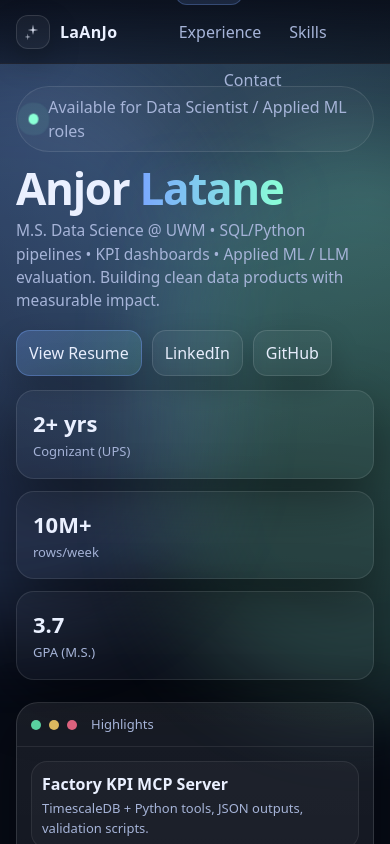
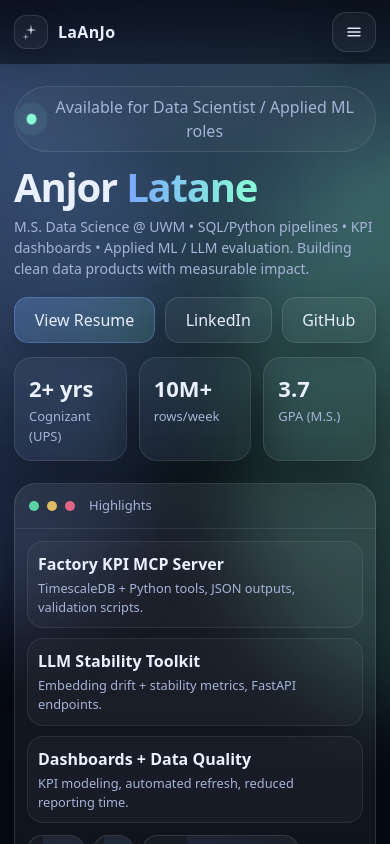
Before and after one commit to LaAnJo/anjor-portfolio, a React (Vite) app: page / in a window 390 px wide. Shown: the top 844 px of the page. Built offline with nearby package versions, Linux system fonts and the light colour scheme.

Commit message:
updated nav for mobile layout

```diff
--- a/src/App.css
+++ b/src/App.css
@@ -9,7 +9,6 @@
   --accent2: #8affd6;
   --shadow: 0 18px 60px rgba(0, 0, 0, 0.45);
 
-  /* layout vars */
   --container-max: 1600px;
   --container-pad: 28px;
   --nav-h: 64px;
@@ -23,20 +22,17 @@ html {
   scroll-behavior: smooth;
   width: 100%;
   max-width: 100%;
-  overflow-x: hidden; /* FIX: prevent right-gap overflow */
-  background: var(--bg); /* FIX: remove white edge */
+  overflow-x: hidden;
+  background: var(--bg);
 }
 
 body {
   margin: 0;
   font-family: system-ui, -apple-system, Segoe UI, Roboto, Arial, sans-serif;
-
-  /* FIX: full-page background always visible */
   min-height: 100vh;
   width: 100%;
   max-width: 100%;
   overflow-x: hidden;
-
   background: radial-gradient(
       1200px 800px at 18% 0%,
       rgba(122, 167, 255, 0.28),
@@ -53,15 +49,13 @@ body {
       transparent 60%
     ),
     var(--bg);
-
   color: var(--text);
 }
 
 #root {
-  min-height: 100vh; /* FIX: avoids bottom white space */
+  min-height: 100vh;
   width: 100%;
-  overflow-x: hidden; /* FIX: protects against any child overflow */
-  background: transparent;
+  overflow-x: hidden;
 }
 
 a {
@@ -76,16 +70,15 @@ a:hover {
   position: relative;
   min-height: 100vh;
   width: 100%;
-  overflow-x: hidden; /* FIX: hard stop right-side gap */
+  overflow-x: hidden;
 }
 
 /* animated blobs */
 .bgBlob {
   position: absolute;
-  inset: auto;
   width: 560px;
   height: 560px;
-  max-width: 100vw; /* FIX: prevent overflow */
+  max-width: 100vw;
   border-radius: 999px;
   filter: blur(44px);
   opacity: 0.22;
@@ -97,10 +90,9 @@ a:hover {
   left: -200px;
   top: 80px;
   background: rgba(122, 167, 255, 0.9);
-  animation-delay: 0s;
 }
 .b2 {
-  right: -140px; /* FIX: reduce right overflow (was -240px) */
+  right: -140px;
   top: 160px;
   background: rgba(138, 255, 214, 0.85);
   animation-delay: 1.4s;
@@ -127,7 +119,7 @@ a:hover {
 .nav {
   position: sticky;
   top: 0;
-  z-index: 50;
+  z-index: 60;
   backdrop-filter: blur(12px);
   background: linear-gradient(
     180deg,
@@ -157,7 +149,6 @@ a:hover {
   gap: 10px;
   align-items: center;
   color: var(--text);
-  text-decoration: none;
   font-weight: 700;
   letter-spacing: 0.02em;
 }
@@ -186,6 +177,7 @@ a:hover {
   border-radius: 12px;
   color: var(--muted);
   border: 1px solid transparent;
+  white-space: nowrap;
 }
 
 .navLink:hover {
@@ -206,6 +198,88 @@ a:hover {
   align-items: center;
 }
 
+/* mobile menu button */
+.menuBtn {
+  display: none;
+  border: 1px solid rgba(255, 255, 255, 0.12);
+  background: rgba(255, 255, 255, 0.04);
+  color: var(--text);
+  border-radius: 14px;
+  padding: 10px 12px;
+  box-shadow: 0 12px 30px rgba(0, 0, 0, 0.2);
+}
+
+/* mobile sheet */
+.sheetBackdrop {
+  position: fixed;
+  inset: 0;
+  background: rgba(0, 0, 0, 0.45);
+  opacity: 0;
+  pointer-events: none;
+  transition: opacity 0.2s ease;
+  z-index: 70;
+}
+.sheetBackdrop.open {
+  opacity: 1;
+  pointer-events: auto;
+}
+
+.mobileSheet {
+  position: fixed;
+  left: 0;
+  right: 0;
+  top: var(--nav-h);
+  transform: translateY(-10px);
+  opacity: 0;
+  pointer-events: none;
+  transition: opacity 0.2s ease, transform 0.2s ease;
+  z-index: 80;
+}
+.mobileSheet.open {
+  opacity: 1;
+  transform: translateY(0);
+  pointer-events: auto;
+}
+
+.mobileSheetInner {
+  margin: 0 auto;
+  max-width: var(--container-max);
+  padding: 12px var(--container-pad) 16px;
+  background: linear-gradient(
+    180deg,
+    rgba(7, 11, 22, 0.92),
+    rgba(7, 11, 22, 0.75)
+  );
+  border-bottom: 1px solid rgba(255, 255, 255, 0.1);
+  backdrop-filter: blur(12px);
+}
+
+.mobileLinks {
+  display: grid;
+  gap: 8px;
+  padding: 6px 0 12px;
+}
+
+.mobileLink {
+  text-align: left;
+  padding: 12px 12px;
+  border-radius: 14px;
+  border: 1px solid rgba(255, 255, 255, 0.1);
+  background: rgba(255, 255, 255, 0.03);
+  color: var(--text);
+  font-size: 14px;
+}
+.mobileLink.on {
+  background: rgba(122, 167, 255, 0.16);
+  border-color: rgba(122, 167, 255, 0.28);
+}
+
+.mobileCtas {
+  display: grid;
+  gap: 10px;
+  padding-top: 10px;
+}
+
 /* buttons */
 .btn {
   display: inline-flex;
@@ -219,14 +293,12 @@ a:hover {
   box-shadow: 0 12px 30px rgba(0, 0, 0, 0.2);
   transition: transform 0.2s ease, background 0.2s ease, border-color 0.2s ease;
 }
-
 .btn:hover {
   transform: translateY(-1px);
   background: rgba(255, 255, 255, 0.06);
   border-color: rgba(255, 255, 255, 0.18);
   text-decoration: none;
 }
-
 .btn.primary {
   background: linear-gradient(
     135deg,
@@ -235,7 +307,6 @@ a:hover {
   );
   border-color: rgba(122, 167, 255, 0.35);
 }
-
 .btn.ghost {
   background: rgba(255, 255, 255, 0.02);
   box-shadow: none;
@@ -246,7 +317,7 @@ a:hover {
   width: 100%;
   max-width: var(--container-max);
   margin: 0 auto;
-  padding: 22px var(--container-pad) 10px; /* FIX: reduces top padding */
+  padding: 22px var(--container-pad) 10px;
   min-height: calc(100vh - var(--nav-h));
   display: flex;
   align-items: center;
@@ -260,25 +331,6 @@ a:hover {
   align-items: start;
 }
 
-@media (max-width: 980px) {
-  .hero {
-    min-height: auto;
-    align-items: stretch;
-  }
-  .heroInner {
-    grid-template-columns: 1fr;
-  }
-  .navCtas {
-    display: none;
-  }
-}
-
-@media (max-width: 560px) {
-  :root {
-    --container-pad: 16px;
-  }
-}
-
 .kicker {
   display: inline-flex;
   align-items: center;
@@ -289,7 +341,6 @@ a:hover {
   background: rgba(255, 255, 255, 0.03);
   color: var(--muted);
 }
-
 .kDot {
   width: 10px;
   height: 10px;
@@ -298,7 +349,6 @@ a:hover {
   box-shadow: 0 0 0 6px rgba(138, 255, 214, 0.12);
   animation: pulse 2.4s ease-in-out infinite;
 }
-
 @keyframes pulse {
   0%,
   100% {
@@ -317,13 +367,6 @@ a:hover {
   letter-spacing: -0.03em;
   line-height: 1.03;
 }
-
-@media (max-width: 520px) {
-  .title {
-    font-size: 44px;
-  }
-}
-
 .glowText {
   background: linear-gradient(90deg, var(--accent), var(--accent2));
   -webkit-background-clip: text;
@@ -331,7 +374,6 @@ a:hover {
   color: transparent;
   filter: drop-shadow(0 10px 30px rgba(122, 167, 255, 0.18));
 }
-
 .subtitle {
   margin: 0 0 18px;
   color: var(--muted);
@@ -345,7 +387,6 @@ a:hover {
   gap: 10px;
   flex-wrap: wrap;
 }
-
 .ctaRow {
   margin: 8px 0 14px;
 }
@@ -357,25 +398,17 @@ a:hover {
   gap: 12px;
 }
 
-@media (max-width: 520px) {
-  .heroMeta {
-    grid-template-columns: 1fr;
-  }
-}
-
 .metaCard {
   border: 1px solid rgba(255, 255, 255, 0.1);
   background: rgba(255, 255, 255, 0.03);
   border-radius: 18px;
-  padding: 16px 16px;
+  padding: 16px;
   box-shadow: var(--shadow);
 }
-
 .metaNum {
   font-size: 22px;
   font-weight: 800;
 }
-
 .metaLabel {
   color: var(--muted);
   font-size: 13px;
@@ -393,7 +426,6 @@ a:hover {
   box-shadow: var(--shadow);
   overflow: hidden;
 }
-
 .glassHeader {
   display: flex;
   align-items: center;
@@ -401,7 +433,6 @@ a:hover {
   padding: 12px 14px;
   border-bottom: 1px solid rgba(255, 255, 255, 0.08);
 }
-
 .dot {
   width: 10px;
   height: 10px;
@@ -417,7 +448,6 @@ a:hover {
 .dot.red {
   background: #ff6f8f;
 }
-
 .glassTitle {
   margin-left: 6px;
   color: var(--muted);
@@ -427,22 +457,18 @@ a:hover {
 .glassBody {
   padding: 14px 14px 16px;
 }
-
 .hl {
-  padding: 10px 10px;
+  padding: 10px;
   border-radius: 16px;
   border: 1px solid rgba(255, 255, 255, 0.08);
   background: rgba(255, 255, 255, 0.03);
 }
-
 .hl + .hl {
   margin-top: 10px;
 }
-
 .hlTitle {
   font-weight: 750;
 }
-
 .hlDesc {
   margin-top: 3px;
   color: var(--muted);
@@ -455,7 +481,6 @@ a:hover {
   flex-wrap: wrap;
   gap: 8px;
 }
-
 .chip {
   font-size: 12px;
   padding: 7px 10px;
@@ -466,7 +491,6 @@ a:hover {
   position: relative;
   overflow: hidden;
 }
-
 .chip::after {
   content: "";
   position: absolute;
@@ -485,7 +509,6 @@ a:hover {
   transform: translateX(-30%);
   animation: shimmer 4s ease-in-out infinite;
 }
-
 @keyframes shimmer {
   0%,
   100% {
@@ -502,7 +525,6 @@ a:hover {
   gap: 10px;
   flex-wrap: wrap;
 }
-
 .mini {
   display: inline-flex;
   align-items: center;
@@ -513,12 +535,10 @@ a:hover {
   background: rgba(255, 255, 255, 0.03);
   color: var(--text);
 }
-
 .mini:hover {
   text-decoration: none;
   transform: translateY(-1px);
 }
-
 .miniIcon {
   display: grid;
   place-items: center;
@@ -541,26 +561,21 @@ a:hover {
   padding: 26px 0 10px;
   scroll-margin-top: 86px;
 }
-
 .sectionHead {
   margin-bottom: 12px;
 }
-
 .h2 {
   margin: 0 0 6px;
   font-size: 20px;
   letter-spacing: 0.01em;
 }
-
 .h3 {
   margin: 0 0 6px;
   font-size: 16px;
 }
-
 .muted {
   color: var(--muted);
 }
-
 .tiny {
   font-size: 12.5px;
 }
@@ -570,28 +585,19 @@ a:hover {
   grid-template-columns: repeat(3, minmax(0, 1fr));
   gap: 12px;
 }
-
-@media (max-width: 980px) {
-  .cardsGrid {
-    grid-template-columns: 1fr;
-  }
-}
-
 .projectCard {
   border-radius: 22px;
   border: 1px solid rgba(255, 255, 255, 0.12);
   background: rgba(255, 255, 255, 0.04);
   box-shadow: var(--shadow);
-  padding: 14px 14px;
+  padding: 14px;
 }
-
 .projectTop {
   display: flex;
   justify-content: space-between;
   align-items: flex-start;
   gap: 12px;
 }
-
 .pill {
   font-size: 12px;
   padding: 6px 10px;
@@ -600,11 +606,9 @@ a:hover {
   background: rgba(122, 167, 255, 0.12);
   color: var(--text);
 }
-
 .links {
   margin-top: 10px;
 }
-
 .linkBtn {
   display: inline-flex;
   align-items: center;
@@ -615,7 +619,6 @@ a:hover {
   background: rgba(255, 255, 255, 0.03);
   color: var(--text);
 }
-
 .linkBtn:hover {
   text-decoration: none;
   transform: translateY(-1px);
@@ -626,7 +629,6 @@ a:hover {
   display: grid;
   gap: 12px;
 }
-
 .tItem {
   position: relative;
   border-radius: 22px;
@@ -635,7 +637,6 @@ a:hover {
   box-shadow: var(--shadow);
   overflow: hidden;
 }
-
 .tLine {
   position: absolute;
   left: 0;
@@ -649,20 +650,16 @@ a:hover {
   );
   opacity: 0.75;
 }
-
 .tContent {
   padding: 14px 14px 14px 16px;
 }
-
 .space {
   justify-content: space-between;
 }
-
 .list {
   margin: 8px 0 0 18px;
   color: var(--muted);
 }
-
 .list li {
   margin: 6px 0;
 }
@@ -673,19 +670,12 @@ a:hover {
   grid-template-columns: repeat(3, minmax(0, 1fr));
   gap: 12px;
 }
-
-@media (max-width: 980px) {
-  .skillGrid {
-    grid-template-columns: 1fr;
-  }
-}
-
 .skillCard {
   border-radius: 22px;
   border: 1px solid rgba(255, 255, 255, 0.12);
   background: rgba(255, 255, 255, 0.04);
   box-shadow: var(--shadow);
-  padding: 14px 14px;
+  padding: 14px;
 }
 
 /* contact */
@@ -698,14 +688,12 @@ a:hover {
     rgba(138, 255, 214, 0.06)
   );
   box-shadow: var(--shadow);
-  padding: 16px 16px;
+  padding: 16px;
 }
-
 .contactTitle {
   font-weight: 800;
   font-size: 16px;
 }
-
 .contactBtns {
   margin-top: 12px;
   gap: 10px;
@@ -722,7 +710,6 @@ a:hover {
   color: var(--muted);
   font-size: 13px;
 }
-
 .sep {
   opacity: 0.6;
 }
@@ -733,7 +720,6 @@ a:hover {
   transform: translateY(14px);
   transition: opacity 0.65s ease, transform 0.65s ease;
 }
-
 [data-reveal].in {
   opacity: 1;
   transform: translateY(0);
@@ -744,11 +730,98 @@ a:hover {
   transition: transform 0.22s ease, border-color 0.22s ease,
     background 0.22s ease;
 }
-
 .hoverLift:hover {
   transform: translateY(-3px);
   border-color: rgba(122, 167, 255, 0.26);
   background: rgba(255, 255, 255, 0.05);
+}
+
+/* ------------------------- */
+/* ✅ RESPONSIVE FIXES        */
+/* ------------------------- */
+
+@media (max-width: 980px) {
+  /* Hide desktop links/ctas and show hamburger */
+  .navLinks {
+    display: none;
+  }
+  .navCtas {
+    display: none;
+  }
+  .menuBtn {
+    display: inline-flex;
+    align-items: center;
+    justify-content: center;
+  }
+
+  .hero {
+    min-height: auto;
+    align-items: stretch;
+  }
+  .heroInner {
+    grid-template-columns: 1fr;
+  }
+
+  .cardsGrid {
+    grid-template-columns: 1fr;
+  }
+  .skillGrid {
+    grid-template-columns: 1fr;
+  }
+}
+
+@media (max-width: 560px) {
+  :root {
+    --container-pad: 14px;
+  }
+
+  .title {
+    font-size: 40px;
+    line-height: 1.06;
+  }
+  .subtitle {
+    font-size: 14px;
+  }
+
+  .kicker {
+    width: 100%;
+    justify-content: center;
+    text-align: center;
+  }
+
+  /* Make CTA buttons look nice on phone */
+  .ctaRow {
+    gap: 10px;
+  }
+  .ctaRow .btn {
+    flex: 1 1 auto;
+    justify-content: center;
+  }
+
+  /* Cards spacing + readable */
+  .metaCard {
+    padding: 14px;
+  }
+  .glassBody {
+    padding: 12px;
+  }
+  .hlDesc {
+    font-size: 12.8px;
+  }
+
+  /* Chips wrap better */
+  .chip {
+    font-size: 11.5px;
+    padding: 6px 9px;
+  }
+
+  /* Pull blobs in so they don't create right-gap on very small screens */
+  .b1 {
+    left: -260px;
+  }
+  .b2 {
+    right: -220px;
+  }
 }
 
 /* reduced motion */
--- a/src/App.jsx
+++ b/src/App.jsx
@@ -87,6 +87,30 @@ function Icon({ name }) {
           />
         </svg>
       );
+    case "menu":
+      return (
+        <svg {...common}>
+          <path
+            d="M4 7h16M4 12h16M4 17h16"
+            stroke="currentColor"
+            strokeWidth="1.9"
+            strokeLinecap="round"
+            opacity=".95"
+          />
+        </svg>
+      );
+    case "x":
+      return (
+        <svg {...common}>
+          <path
+            d="M6 6l12 12M18 6L6 18"
+            stroke="currentColor"
+            strokeWidth="1.9"
+            strokeLinecap="round"
+            opacity=".95"
+          />
+        </svg>
+      );
     default:
       return null;
   }
@@ -134,6 +158,8 @@ export default function App() {
   useInViewReveal();
 
   const [active, setActive] = useState("top");
+  const [mobileOpen, setMobileOpen] = useState(false);
+
   const sections = useMemo(
     () => [
       { id: "top", label: "Home" },
@@ -162,8 +188,33 @@ export default function App() {
     return () => window.removeEventListener("scroll", handler);
   }, [sections]);
 
-  const repoName = "anjor-portfolio"; // used for resume link base on GitHub Pages
+  // close mobile menu on resize to desktop
+  useEffect(() => {
+    const onResize = () => {
+      if (window.innerWidth >= 980) setMobileOpen(false);
+    };
+    window.addEventListener("resize", onResize, { passive: true });
+    return () => window.removeEventListener("resize", onResize);
+  }, []);
+
+  // lock body scroll when mobile menu is open
+  useEffect(() => {
+    if (!mobileOpen) return;
+    const prev = document.body.style.overflow;
+    document.body.style.overflow = "hidden";
+    return () => {
+      document.body.style.overflow = prev;
+    };
+  }, [mobileOpen]);
+
+  const repoName = "anjor-portfolio";
   const resumeHref = `/${repoName}/resume.pdf`;
+
+  const goTo = (id) => {
+    setMobileOpen(false);
+    const el = document.getElementById(id);
+    if (el) el.scrollIntoView({ behavior: "smooth", block: "start" });
+  };
 
   return (
     <div className="app">
@@ -174,13 +225,14 @@ export default function App() {
 
       <nav className="nav">
         <div className="navInner">
-          <a className="brand" href="#top">
+          <a className="brand" href="#top" onClick={() => goTo("top")}>
             <span className="brandIcon">
               <Icon name="spark" />
             </span>
             <span>LaAnJo</span>
           </a>
 
+          {/* desktop links */}
           <div className="navLinks">
             {sections.map((s) => (
               <a
@@ -206,7 +258,71 @@ export default function App() {
               <Icon name="github" /> GitHub
             </a>
           </div>
+
+          {/* mobile menu button */}
+          <button
+            className="menuBtn"
+            aria-label="Open menu"
+            aria-expanded={mobileOpen}
+            onClick={() => setMobileOpen((v) => !v)}
+          >
+            <Icon name={mobileOpen ? "x" : "menu"} />
+          </button>
         </div>
+
+        {/* mobile drawer */}
+        <div className={`mobileSheet ${mobileOpen ? "open" : ""}`}>
+          <div className="mobileSheetInner">
+            <div className="mobileLinks">
+              {sections.map((s) => (
+                <button
+                  key={s.id}
+                  className={`mobileLink ${active === s.id ? "on" : ""}`}
+                  onClick={() => goTo(s.id)}
+                >
+                  {s.label}
+                </button>
+              ))}
+            </div>
+
+            <div className="mobileCtas">
+              <a
+                className="btn primary"
+                href={resumeHref}
+                target="_blank"
+                rel="noreferrer"
+              >
+                View Resume
+              </a>
+              <a
+                className="btn"
+                href="https://linkedin.com/in/anjorlatne"
+                target="_blank"
+                rel="noreferrer"
+              >
+                LinkedIn
+              </a>
+              <a className="btn" href="mailto:lataneanjor6@gmail.com">
+                <Icon name="mail" /> Email
+              </a>
+              <a
+                className="btn"
+                href="https://github.com/LaAnJo"
+                target="_blank"
+                rel="noreferrer"
+              >
+                <Icon name="github" /> GitHub
+              </a>
+            </div>
+          </div>
+        </div>
+
+        {/* backdrop */}
+        <div
+          className={`sheetBackdrop ${mobileOpen ? "open" : ""}`}
+          onClick={() => setMobileOpen(false)}
+          aria-hidden
+        />
       </nav>
 
       <header id="top" className="hero">
@@ -313,13 +429,21 @@ export default function App() {
             </div>
 
             <div className="miniRow">
-              <a className="mini" href="#projects">
+              <a
+                className="mini"
+                href="#projects"
+                onClick={(e) => (e.preventDefault(), goTo("projects"))}
+              >
                 <span className="miniIcon">
                   <Icon name="spark" />
                 </span>
                 See Projects
               </a>
-              <a className="mini" href="#contact">
+              <a
+                className="mini"
+                href="#contact"
+                onClick={(e) => (e.preventDefault(), goTo("contact"))}
+              >
                 <span className="miniIcon">
                   <Icon name="mail" />
                 </span>
```
